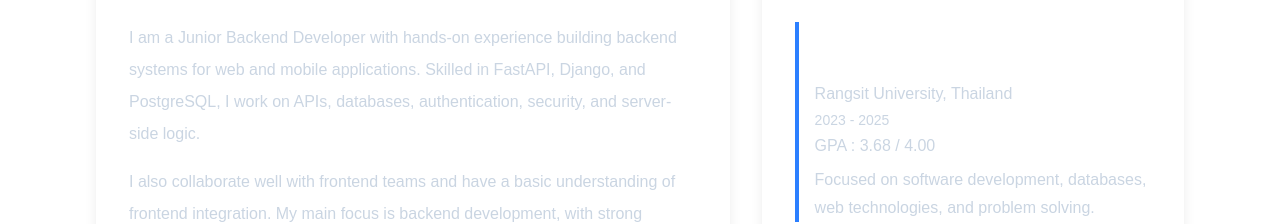
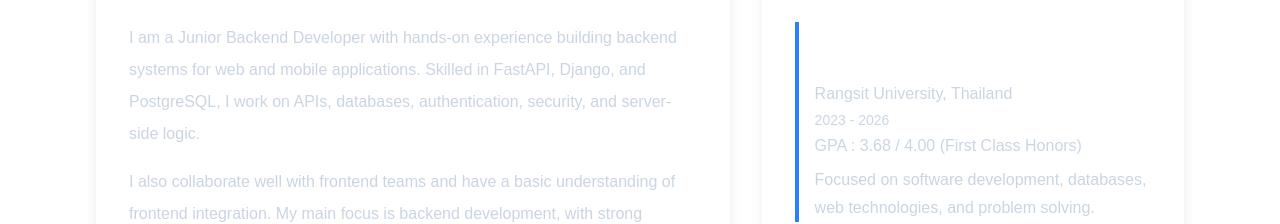
Before and after one commit to Thantwyl/myPortfolio, a React (Vite) app: page / in a window 1280 px wide. Shown: the part 1060-1284 px from the top of the page. Built offline with nearby package versions, Linux system fonts and the light colour scheme.

Commit message:
update edu info

```diff
--- a/src/data/portfolioData.js
+++ b/src/data/portfolioData.js
@@ -24,8 +24,8 @@ export const aboutInfo = {
     {
       degree: "Bachelor of Information and Communication Technology (ICT)",
       school: "Rangsit University, Thailand",
-      year: "2023 - 2025",
-      GPA: "GPA : 3.68 / 4.00",
+      year: "2023 - 2026",
+      GPA: "GPA : 3.68 / 4.00 (First Class Honors)",
       detail:
         "Focused on software development, databases, web technologies, and problem solving.",
     },
```
Also changed, not shown: 1 other file (tests, documents, lock files or other folders).
